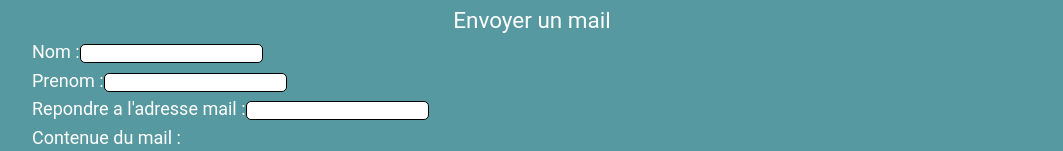
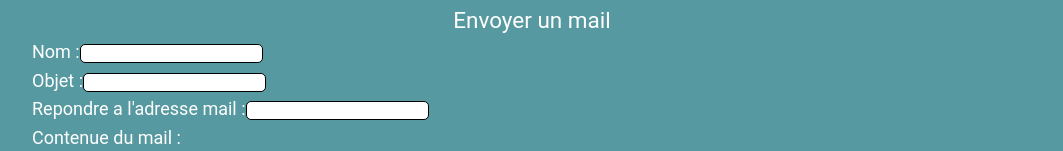
Before and after one commit to DiegogoGOC/Base-vue, a Vue app: page /contact in a window 1280 px wide. Shown: the part 376-527 px from the top of the page, without its empty margins (140-1203 px from the left). Built offline with nearby package versions, Linux system fonts and the light colour scheme.

Commit message:
message avec un objet

```diff
--- a/src/views/contact.vue
+++ b/src/views/contact.vue
@@ -23,7 +23,7 @@
                     <input type="text" name="nom" id="nom" placeholder="" v-model="nommodel">
                 </div>
                 <div>
-                    <label for="prenom">Prenom :</label>
+                    <label for="prenom">Objet :</label>
                     <input type="text"  name="prenom" id="prenom" placeholder="" v-model="prenommodel">
                 </div>
 
```
